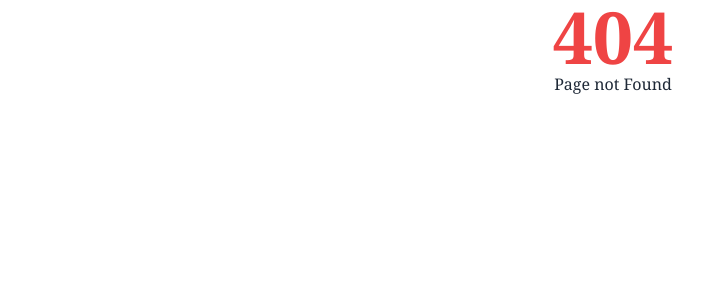
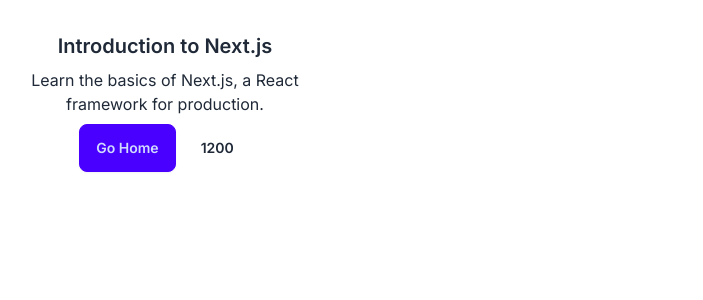
Before and after one commit to Sakhawat71/nextjs-data-fetching, a Next.js app: page /posts/1 in a window 1280 px wide. Before the commit this address had no page. Shown: the top 300 px of the page, without its empty margins (27-730 px from the left). Built offline with nearby package versions, Linux system fonts and the light colour scheme; data requests are answered from the project's data file.

Commit message:
post details dynamic (ssr)

```diff
--- /dev/null
+++ b/src/app/posts/[id]/page.js
@@ -0,0 +1,30 @@
+// import axios from "axios";
+
+import Link from "next/link";
+
+const PostDetails = async ({ params }) => {
+
+
+    console.log(params.id);
+
+    const res = await fetch(`http://localhost:5000/posts/${params.id}`)
+    const post = await res.json();
+    console.log(post);
+
+    return (
+        <div>
+            <div className="card  w-96">
+                <div className="card-body items-center text-center">
+                    <h2 className="card-title">{post.title}</h2>
+                    <p>{post.description}</p>
+                    <div className="card-actions justify-end">
+                        <Link href={'/posts'}><button className="btn btn-primary">Go Home</button></Link>
+                        <button className="btn btn-ghost">{post.likeCount}</button>
+                    </div>
+                </div>
+            </div>
+        </div>
+    );
+};
+
+export default PostDetails;
--- a/src/app/posts/page.js
+++ b/src/app/posts/page.js
@@ -1,8 +1,10 @@
 // import axios from "axios";
+
+import Link from "next/link";
 
 const Posts = async () => {
 
-    const data = await fetch('http://localhost:5000/posts',{
+    const data = await fetch('http://localhost:5000/posts', {
         // cache: 'force-cache'
         // next: {
         //     revalidate: 5,
@@ -30,8 +32,12 @@
                         <div className="card-body h-full flex flex-col">
                             <h2 className="card-title">{post.title}</h2>
                             <p className="flex-grow">{post.description}</p>
-                            <div className="card-actions justify-end">
-                                <button className="btn">{post.likeCount}</button>
+                            <div className="card-actions justify-between">
+
+                                <button className="btn btn-md">{post.likeCount}</button>
+                                <Link href={`/posts/${post.id}`} >
+                                    <button className="btn">Read more</button>
+                                </Link>
                             </div>
                         </div>
                     </div>
```
